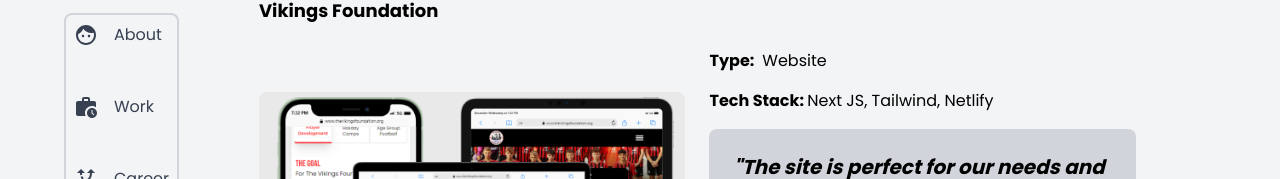
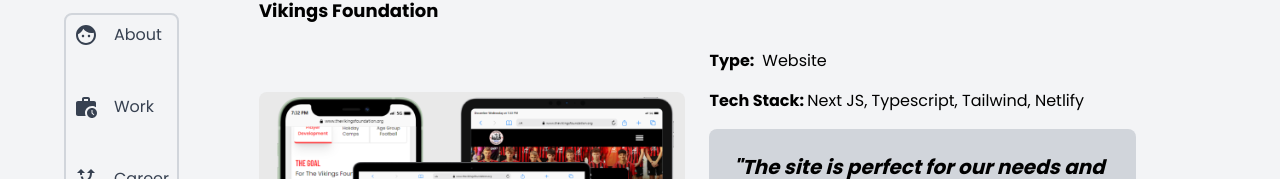
Before and after one commit to bibhashdash/bibhashdash, a Next.js app: page /work/1 in a window 1280 px wide. Shown: the part 276-455 px from the top of the page. Built offline with nearby package versions, Linux system fonts and the light colour scheme.

Commit message:
test change to check for auto deployment

```diff
--- a/src/data/portfolioData.ts
+++ b/src/data/portfolioData.ts
@@ -16,7 +16,7 @@
     id: 1,
     title: "Vikings Foundation",
     description: "I worked with The Vikings Foundation CIC, a local charitable organisation providing football development in Goole, to create a business-card website. I made the sketches in Figma before coding it up in Next JS. The main goal was a speedy output as the client had their own programme launch deadline to meet. I wanted to keep the design simple and the colour scheme well-contrasted to ensure maximum visibility.",
-    techStack: "Next JS, Tailwind, Netlify",
+    techStack: "Next JS, Typescript, Tailwind, Netlify",
     workType: "Website",
     imageSource: "/assets/vikingsProjectDisplay.png",
     projectLink: "https://www.thevikingsfoundation.org/",
```
